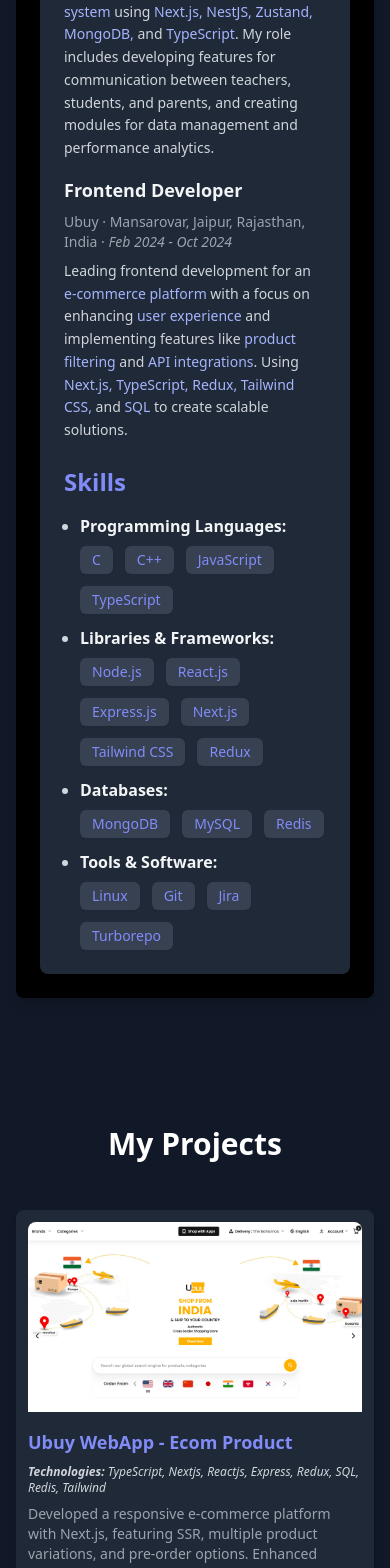
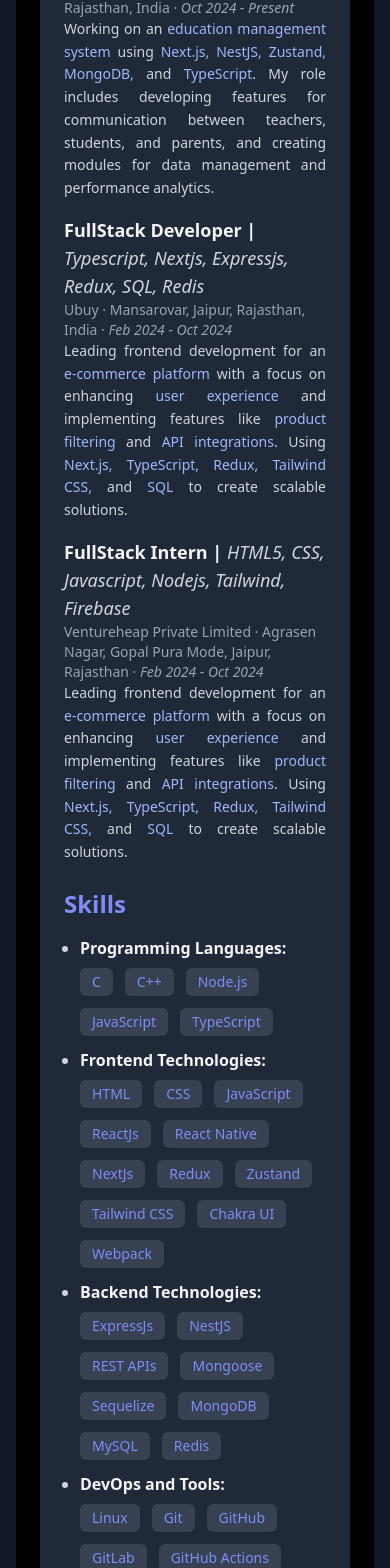
Before and after one commit to rajeevranjan413/portfolio-nextjs, a Next.js app: page / in a window 390 px wide. Shown: the part 2391-3959 px from the top of the page. Built offline with nearby package versions, Linux system fonts and the light colour scheme.

Commit message:
skills section

```diff
--- a/src/component/home/AboutSection.tsx
+++ b/src/component/home/AboutSection.tsx
@@ -12,29 +12,50 @@
             icon: null,
         },
         {
+            name: "Node.js",
+            icon: null,
+        },
+        {
             name: "JavaScript",
             icon: null,
         },
         {
             name: "TypeScript",
             icon: null,
-        },
+        }
+
     ],
-    "Libraries & Frameworks": [
+    "Frontend Technologies": [
         {
-            name: "Node.js",
+            name:"HTML",
             icon: null,
         },
         {
-            name: "React.js",
+            name: "CSS",
             icon: null,
         },
         {
-            name: "Express.js",
+            name: "JavaScript",
             icon: null,
         },
         {
-            name: "Next.js",
+            name: "ReactJs",
+            icon: null,
+        },
+        {
+            name: "React Native",
+            icon: null,
+        },
+        {
+            name: "NextJs",
+            icon: null,
+        },
+        {
+            name: "Redux",
+            icon: null,
+        },
+        {
+            name: "Zustand",
             icon: null,
         },
         {
@@ -42,11 +63,34 @@
             icon: null,
         },
         {
-            name: "Redux",
+            name: "Chakra UI",
+            icon: null,
+        },
+        {
+            name: "Webpack",
             icon: null,
         },
     ],
-    "Databases": [
+    "Backend Technologies": [
+        {
+            name:"ExpressJs"
+        },
+        {
+            name: "NestJS",
+            icon: null,
+        },
+        {
+            name: "REST APIs",
+            icon: null,
+        },
+        {
+            name: "Mongoose",
+            icon: null,
+        },
+        {
+            name: "Sequelize",
+            icon: null,
+        },
         {
             name: "MongoDB",
             icon: null,
@@ -60,13 +104,45 @@
             icon: null,
         },
     ],
-    "Tools & Software": [
+    "DevOps and Tools": [
         {
             name: "Linux",
             icon: null,
         },
         {
             name: "Git",
+            icon: null,
+        },
+        {
+            name: "GitHub",
+            icon: null,
+        },
+        {
+            name: "GitLab",
+            icon: null,
+        },
+        {
+            name: "GitHub Actions",
+            icon: null,
+        },
+        {
+            name: "Docker",
+            icon: null,
+        },
+        {
+            name: "AWS",
+            icon: null,
+        },
+        {
+            name: "Jest",
+            icon: null,
+        },
+        {
+            name: "Postman",
+            icon: null,
+        },
+        {
+            name: "Nginx",
             icon: null,
         },
         {
@@ -79,6 +155,45 @@
         },
     ],
 };
+
+
+const experienceData = [
+    {
+        position: (<>FullStack Developer |<span className="text-gray-300 font-normal italic"> Typescript, Nestjs, Nextjs, Zustand, MongoDb</span></>),
+        company: "Apna School App",
+        location: "Jhotwara, Jaipur, Rajasthan, India",
+        dates: "Oct 2024 - Present",
+        description: (
+            <>
+                Working on an <span className="text-indigo-300 font-medium">education management system</span> using <span className="text-indigo-300 font-medium">Next.js, NestJS, Zustand, MongoDB,</span> and <span className="text-indigo-300 font-medium">TypeScript</span>. My role includes developing features for communication between teachers, students, and parents, and creating modules for data management and performance analytics.
+            </>
+        )
+    },
+    {
+        position: (<>FullStack Developer |<span className="text-gray-300 font-normal italic"> Typescript, Nextjs, Expressjs, Redux, SQL, Redis</span></>),
+        company: "Ubuy",
+        location: "Mansarovar, Jaipur, Rajasthan, India",
+        dates: "Feb 2024 - Oct 2024",
+        description: (
+            <>
+                Leading frontend development for an <span className="text-indigo-300 font-medium">e-commerce platform</span> with a focus on enhancing <span className="text-indigo-300 font-medium">user experience</span> and implementing features like <span className="text-indigo-300 font-medium">product filtering</span> and <span className="text-indigo-300 font-medium">API integrations</span>. Using <span className="text-indigo-300 font-medium">Next.js, TypeScript, Redux, Tailwind CSS,</span> and <span className="text-indigo-300 font-medium">SQL</span> to create scalable solutions.
+            </>
+        )
+    },
+    {
+        position:(<>FullStack Intern |<span className="text-gray-300 font-normal italic"> HTML5, CSS, Javascript, Nodejs, Tailwind, Firebase</span></>),
+        company: "Ventureheap Private Limited",
+        location: "Agrasen Nagar, Gopal Pura Mode, Jaipur, Rajasthan",
+        dates: "Feb 2024 - Oct 2024",
+        description: (
+            <>
+                Leading frontend development for an <span className="text-indigo-300 font-medium">e-commerce platform</span> with a focus on enhancing <span className="text-indigo-300 font-medium">user experience</span> and implementing features like <span className="text-indigo-300 font-medium">product filtering</span> and <span className="text-indigo-300 font-medium">API integrations</span>. Using <span className="text-indigo-300 font-medium">Next.js, TypeScript, Redux, Tailwind CSS,</span> and <span className="text-indigo-300 font-medium">SQL</span> to create scalable solutions.
+            </>
+        )
+    }
+
+];
+
 
 
 
@@ -164,28 +279,19 @@
                             <div className="space-y-4 mt-8">
                                 <h2 className="text-2xl font-semibold text-indigo-400">Experience</h2>
 
-                                {/* Apna School App */}
-                                <div className="space-y-2">
-                                    <h3 className="text-lg font-semibold text-gray-100">Full Stack Developer</h3>
-                                    <p className="text-sm sm:text-base text-gray-400">
-                                        <span className="font-medium">Apna School App</span> · Jhotwara, Jaipur, Rajasthan, India · <span className="italic">Oct 2024 - Present</span>
-                                    </p>
-                                    <p className="text-sm sm:text-base lg:text-lg leading-relaxed">
-                                        Working on an <span className="text-indigo-300 font-medium">education management system</span> using <span className="text-indigo-300 font-medium">Next.js, NestJS, Zustand, MongoDB,</span> and <span className="text-indigo-300 font-medium">TypeScript</span>. My role includes developing features for communication between teachers, students, and parents, and creating modules for data management and performance analytics.
-                                    </p>
-                                </div>
+                                {experienceData?.map((experience, index) => (
+                                    <div key={index}>
+                                        <h3 className="text-lg font-semibold text-gray-100">{experience.position}</h3>
+                                        <p className="text-sm  text-gray-400">
+                                            <span className="font-medium">{experience.company}</span> · {experience.location} · <span className="italic">{experience.dates}</span>
+                                        </p>
+                                        <p className="text-sm sm:text-base lg:text-lg leading-relaxed text-justify">
+                                            {experience.description}
+                                        </p>
+                                    </div>
+                                ))}
+                            </div>
 
-                                {/* Ubuy Project */}
-                                <div className="space-y-2">
-                                    <h3 className="text-lg font-semibold text-gray-100">Frontend Developer</h3>
-                                    <p className="text-sm sm:text-base text-gray-400">
-                                        <span className="font-medium">Ubuy</span> · Mansarovar, Jaipur, Rajasthan, India · <span className="italic">Feb 2024 - Oct 2024</span>
-                                    </p>
-                                    <p className="text-sm sm:text-base lg:text-lg leading-relaxed">
-                                        Leading frontend development for an <span className="text-indigo-300 font-medium">e-commerce platform</span> with a focus on enhancing <span className="text-indigo-300 font-medium">user experience</span> and implementing features like <span className="text-indigo-300 font-medium">product filtering</span> and <span className="text-indigo-300 font-medium">API integrations</span>. Using <span className="text-indigo-300 font-medium">Next.js, TypeScript, Redux, Tailwind CSS,</span> and <span className="text-indigo-300 font-medium">SQL</span> to create scalable solutions.
-                                    </p>
-                                </div>
-                            </div>
 
                             {/* Skills Section */}
                             <div className="mt-8 space-y-4">
@@ -195,9 +301,9 @@
                                         <li key={category} className="space-y-1">
                                             <strong className="text-base text-gray-100">{category}:</strong>
                                             <div className="flex flex-wrap gap-3 pt-1">
-                                                {skillsList.map((skill) => (
+                                                {skillsList.map((skill:any) => (
                                                     <span key={skill.name} className="flex items-center space-x-2 bg-gray-700 px-3 py-1 rounded-md shadow-sm">
-                                                        {skill.icon && skill.icon}
+                                                        {skill.icon && skill?.icon}
                                                         <span className="text-sm sm:text-base text-indigo-400">{skill.name}</span>
                                                     </span>
                                                 ))}
--- a/src/component/home/ContactSection.tsx
+++ b/src/component/home/ContactSection.tsx
@@ -70,18 +70,18 @@
               Contact Details
             </h3>
             <p className="text-gray-300 mb-2">
-              Phone: <span className="text-blue-400">+123 456 7890</span>
+              Phone: <span className="text-blue-400">+917484074135</span>
             </p>
             <p className="text-gray-300 mb-2">
-              Email: <span className="text-blue-400">example@example.com</span>
+              Email: <span className="text-blue-400">rajuranjan413@gmail.com</span>
             </p>
             <p className="text-gray-300">
               LinkedIn:{" "}
               <a
-                href="https://linkedin.com"
+                href="https://linkedin.com/in/rajeev-ranjan-dev"
                 className="text-blue-400 hover:underline"
               >
-                linkedin.com/in/yourprofile
+                linkedin.com/in/rajeev-ranjan-dev
               </a>
             </p>
           </div>
```
